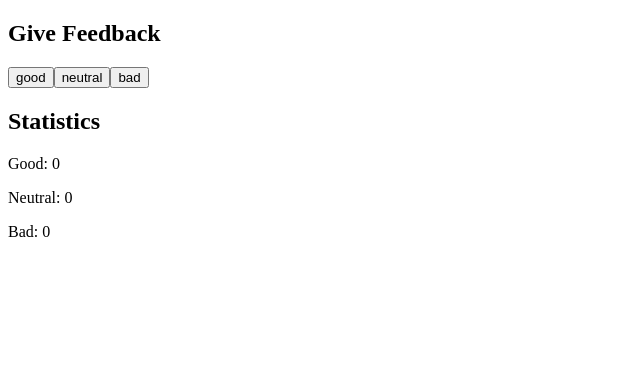
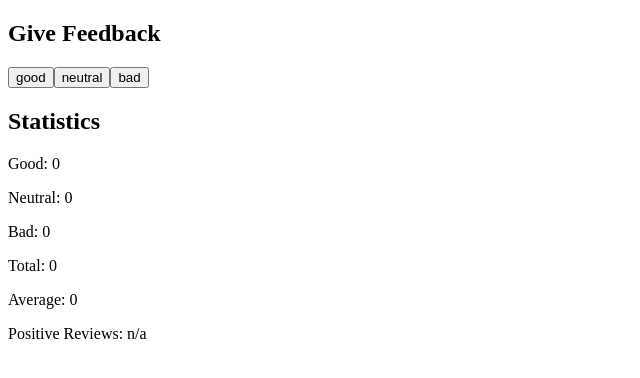
Before and after one commit to MisterOz93/fullstackopen_2022, a React (Create React App) app in the folder part1/unicafe/: page / in a window 1280 px wide. Shown: the top 378 px of the page, without its empty margins (0-640 px from the left). Built offline with nearby package versions, Linux system fonts and the light colour scheme.

Commit message:
Complete exercise 1.7 - add total, average, and percent positive statistics

```diff
--- a/part1/unicafe/src/App.js
+++ b/part1/unicafe/src/App.js
@@ -1,23 +1,55 @@
 import { useState } from 'react'
 
-const Button = ({onClick, name}) => {
+const Button = ( {onClick, name} ) => {
   return (
     <button onClick={onClick}>{name}</button>
   )
 }
 
+const Average = ( {scores, total} ) => {
+  const avg = !total ? 0
+  :
+  scores.reduce((sum, num) => sum + num) / total
+
+  return(
+    <p>Average: {avg} </p>
+  )
+}
+
+const PercentPositive = ( {scores, total} ) => {
+  const percentPositive = ! total ? 'n/a'
+  :
+  `${scores.filter(score => score === 1).length /
+    total * 100}%`
+  return(
+    <p>Positive Reviews: {percentPositive}</p>
+  )
+
+}
 
 const App = () => {
   const [good, setGood] = useState(0)
   const [neutral, setNeutral] = useState(0)
   const [bad, setBad] = useState(0)
+  const [total, setTotal] = useState(0)
+  const [scores, setScores] = useState([])
+  //^good = +1 neut = 0 bad = -1 for scores
+
   const clickHandler = (review) => {
     if (review === 'g'){
       setGood(good + 1)
-      return
+      setScores(scores.concat(1))
     }
-    review === 'n' ? setNeutral(neutral + 1)
-    : setBad(bad + 1)
+    else if (review === 'n'){
+      setNeutral(neutral + 1)
+      setScores(scores.concat(0))
+
+    }
+    else {
+      setBad(bad + 1)
+      setScores(scores.concat(-1))
+    }
+    setTotal(total + 1)
   }
   return(
     <div>
@@ -29,6 +61,9 @@ const App = () => {
      <p>Good: {good}</p>
      <p>Neutral: {neutral}</p>
      <p>Bad: {bad}</p>
+     <p>Total: {total} </p>
+     <Average scores={scores} total={total} />
+     <PercentPositive scores={scores} total={total} />
     </div>
   )
 }
```
